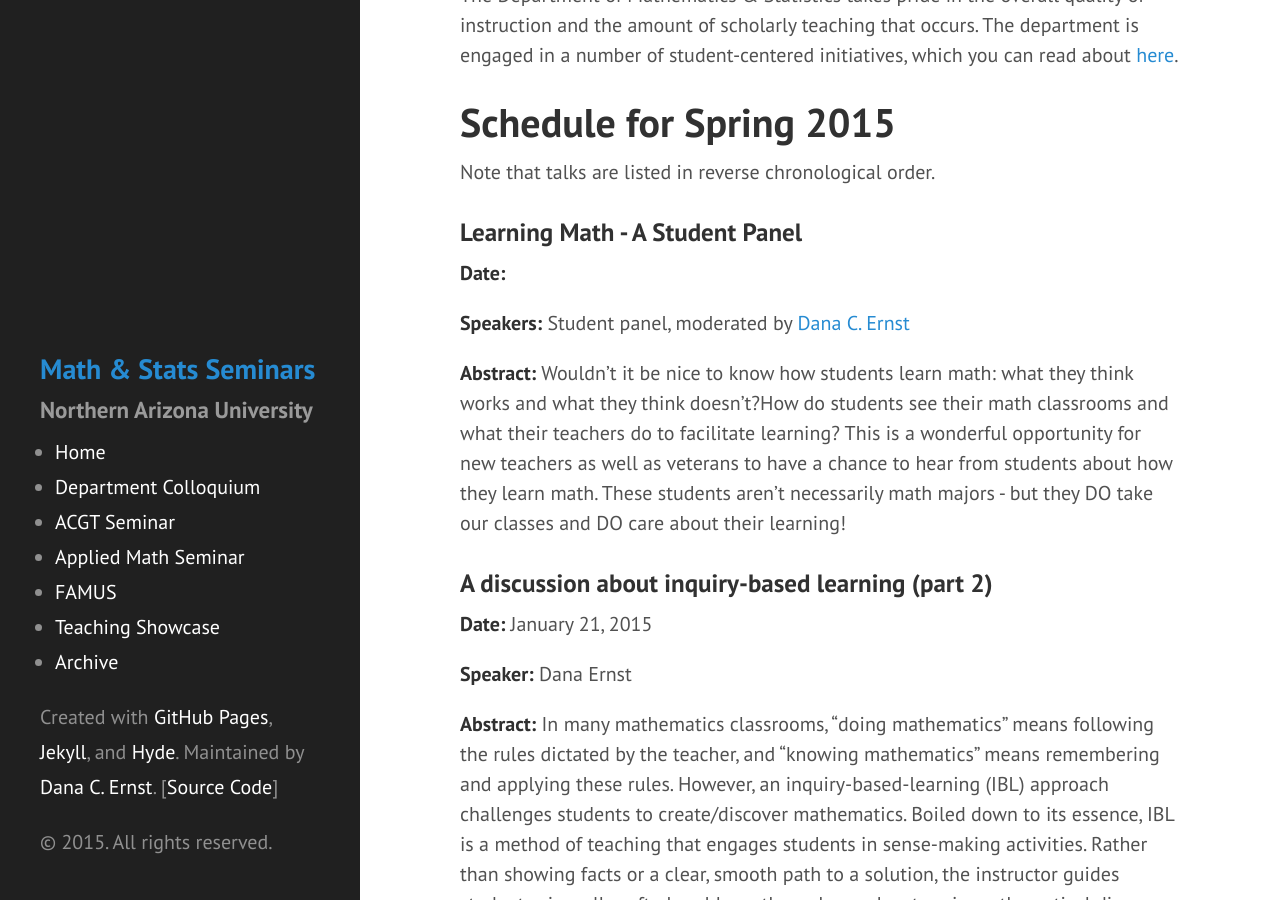
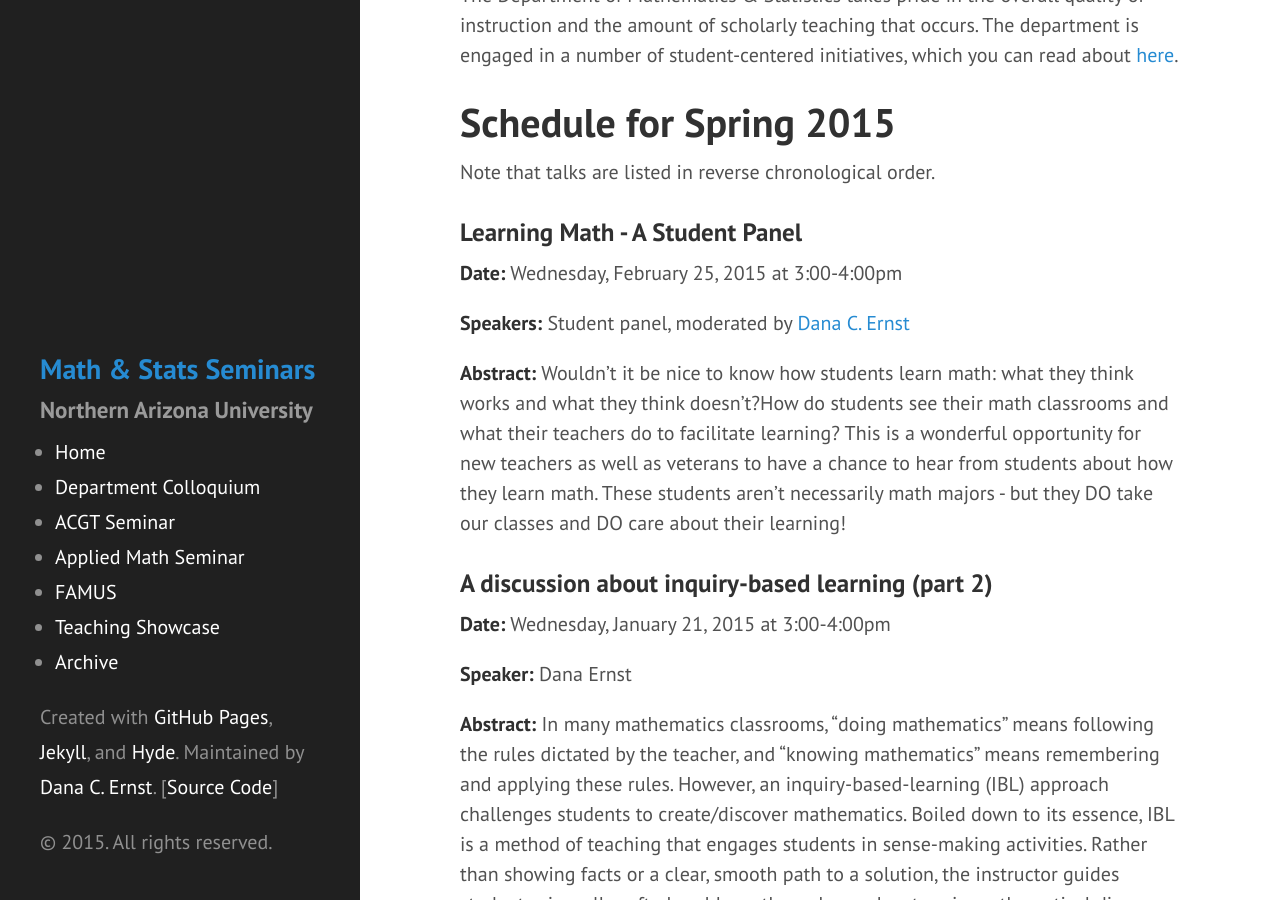
Before and after one commit to NAUMathStat/seminars, a Jekyll site: the page built from teachingSpring2015.md, in a window 1280 px wide and 900 px high, scrolled down 510 px. Built offline with Jekyll 4.4.1, drawn with Linux system fonts in a browser that asks for light colours; Markdown is read by kramdown in place of the engine named in the settings.

Commit message:
Update to Teaching Showcase

```diff
--- a/teachingSpring2015.md
+++ b/teachingSpring2015.md
@@ -13,7 +13,7 @@ Note that talks are listed in reverse chronological order.
 
 ### Learning Math - A Student Panel ###
 
-**Date:**
+**Date:** Wednesday, February 25, 2015 at 3:00-4:00pm
 
 **Speakers:** Student panel, moderated by [Dana C. Ernst](http://danaernst.com)
 
@@ -21,7 +21,7 @@ Note that talks are listed in reverse chronological order.
 
 ### A discussion about inquiry-based learning (part 2) ###
 
-**Date:** January 21, 2015
+**Date:** Wednesday, January 21, 2015 at 3:00-4:00pm
 
 **Speaker:** Dana Ernst
 
```
